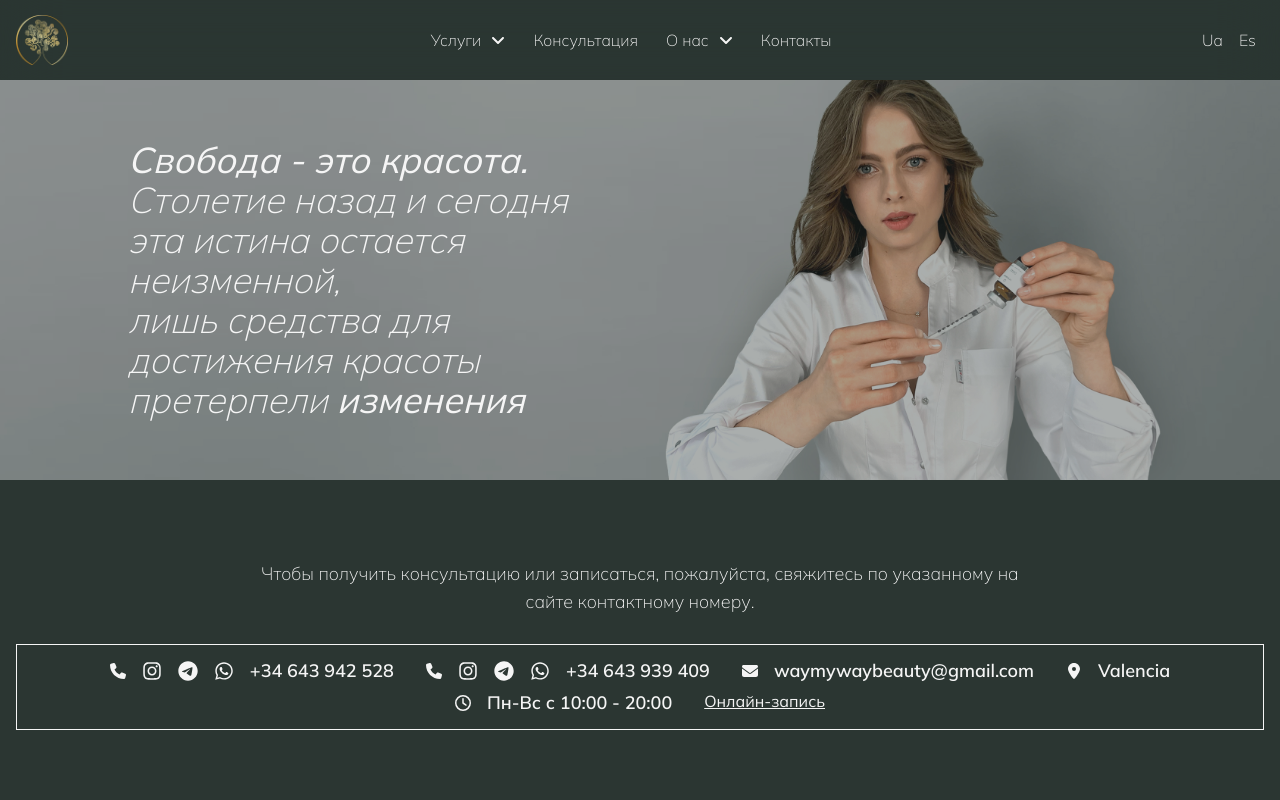
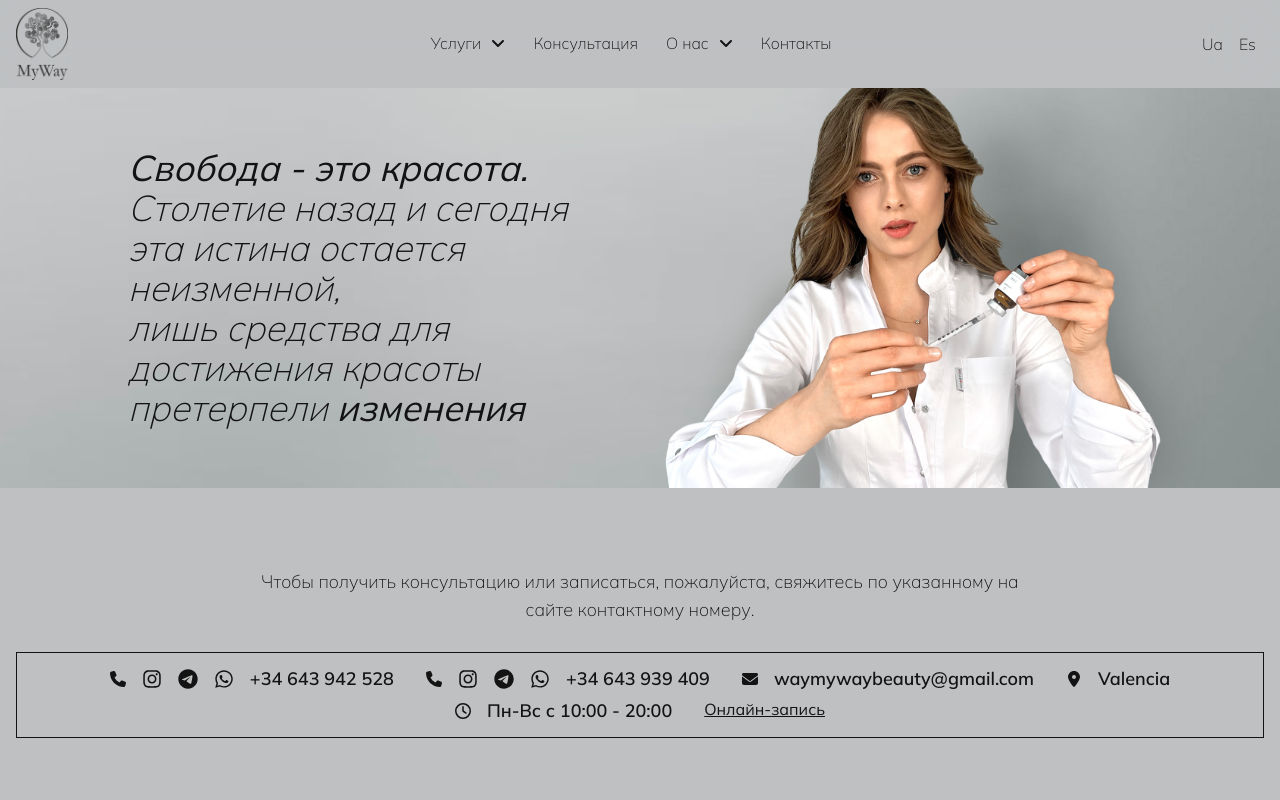
Before and after one commit to KirillUnited/beautymyway-app, a Next.js app: page / in a window 1280 px wide. Shown: the top 800 px of the page. Built offline with nearby package versions, Linux system fonts and the light colour scheme.

Commit message:
Change theme colors

```diff
--- a/src/app/containers/HeroSection/HeroSection.module.scss
+++ b/src/app/containers/HeroSection/HeroSection.module.scss
@@ -1,17 +1,17 @@
 .root {
     position: relative;
-    background: radial-gradient(
-        75.72% 51.86% at 57.47% 57.89%,
-        rgb(55, 70, 64) 0%,
-        var(--color-foreground) 100%
-    );
-    &::after {
-        display: block;
-        content: "";
-        position: absolute;
-        inset: 0;
-        background-color: rgba($color: #2b3632, $alpha: 0.4);
-    }
+    // background: radial-gradient(
+    //     75.72% 51.86% at 57.47% 57.89%,
+    //     rgb(55, 70, 64) 0%,
+    //     var(--color-foreground) 100%
+    // );
+    // &::after {
+    //     display: block;
+    //     content: "";
+    //     position: absolute;
+    //     inset: 0;
+    //     background-color: rgba($color: #2b3632, $alpha: 0.4);
+    // }
     @media (max-width: $mantine-breakpoint-md) {
         background: transparent;
     }
--- a/src/components/Button/Button.module.scss
+++ b/src/components/Button/Button.module.scss
@@ -1,9 +1,9 @@
 .default {
-    @apply inline-flex items-center justify-center font-semibold min-h-[2.5rem] px-3 cursor-pointer transition-all;
+    @apply inline-flex items-center justify-center font-light min-h-[2.5rem] px-3 cursor-pointer transition-all;
 }
 
 .primary {
-    @apply text-primaryInvert bg-primary border border-primary;
+    @apply text-secondary hover:text-primary bg-primary hover:bg-transparent border border-primary;
 }
 
 .transparent {
--- a/src/components/Footer/Footer.tsx
+++ b/src/components/Footer/Footer.tsx
@@ -22,7 +22,7 @@ export default function Footer() {
     }
 
     return (
-        <footer className="flex flex-col gap-10 bg-foregroundDark py-6">
+        <footer className="flex flex-col gap-10 bg-foregroundDark py-6 text-secondary">
             <div className="container flex flex-wrap flex-col md:flex-row items-center md:items-start md:justify-between gap-10">
                 <div className='flex flex-col items-center md:items-start gap-6 order-1 sm:order-none'>
                     <Link href={'/'} className={`logo`}>
--- a/src/components/Header/Header.module.scss
+++ b/src/components/Header/Header.module.scss
@@ -1,6 +1,6 @@
 .root {
     @apply sticky top-0 left-0 z-50 w-full;
-    background-color: rgba(#2B3632, $alpha: 0.5);
+    background-color: rgba(var(--color-foreground), 0.5);
     backdrop-filter: blur(30px);
 }
 .logo {
--- a/src/components/Header/Header.tsx
+++ b/src/components/Header/Header.tsx
@@ -24,7 +24,7 @@ export default function Header() {
                 <nav className="min-h-[5rem] container flex justify-between items-center py-2">
                     <Link href={'/'} className={styles.logo}>
                         <Image
-                            src={`/images/logo-color.png`}
+                            src={`/images/logo.png`}
                             width={52}
                             height={52}
                             alt='Артур Сугако теперь и в Барселоне!'
--- a/src/components/ProductCard/ProductCard.module.scss
+++ b/src/components/ProductCard/ProductCard.module.scss
@@ -12,6 +12,7 @@
 }
 .content {
     @apply absolute left-0 bottom-[-1px] right-0 text-center font-semibold p-5 z-10 flex flex-col gap-1;
+    color: var(--mantine-color-primary-0);
     background: linear-gradient(0deg, #37393e 0%, rgba(55, 57, 62, 0) 100%);
 }
 .title {
--- a/src/styles/globals.scss
+++ b/src/styles/globals.scss
@@ -3,8 +3,8 @@
 @tailwind utilities;
 
 :root {
-    --color-foreground: #2b3632;
-    --mantine-color-body: #2b3632;
+    --color-foreground: #bec0c2;
+    --mantine-color-body: #bec0c2;
 }
 @layer base {
     html {
@@ -16,7 +16,7 @@
         @apply flex flex-col gap-2 items-center max-w-xl mx-auto text-center pt-12 lg:pt-16 pb-8;
     }
     .section-title {
-        @apply text-2xl md:text-3xl font-semibold leading-normal border-b border-b-secondary;
+        @apply text-2xl md:text-3xl font-semibold leading-normal border-b border-b-primary;
     }
     .section-description {
         @apply text-base font-light;
--- a/tailwind.config.ts
+++ b/tailwind.config.ts
@@ -17,8 +17,8 @@ const config: Config = {
       },
       colors: {
         foreground: 'var(--color-foreground)',
-        foregroundDark: '#0E0E0E',
-        primary: '#f5f5f5',
+        foregroundDark: '#131313',
+        primary: '#131313',
         secondary: '#C4C4C4',
         accent: '#CAAC59',
         primaryInvert: '#000',
```
Also changed, not shown: public/images/logo.png (added).
